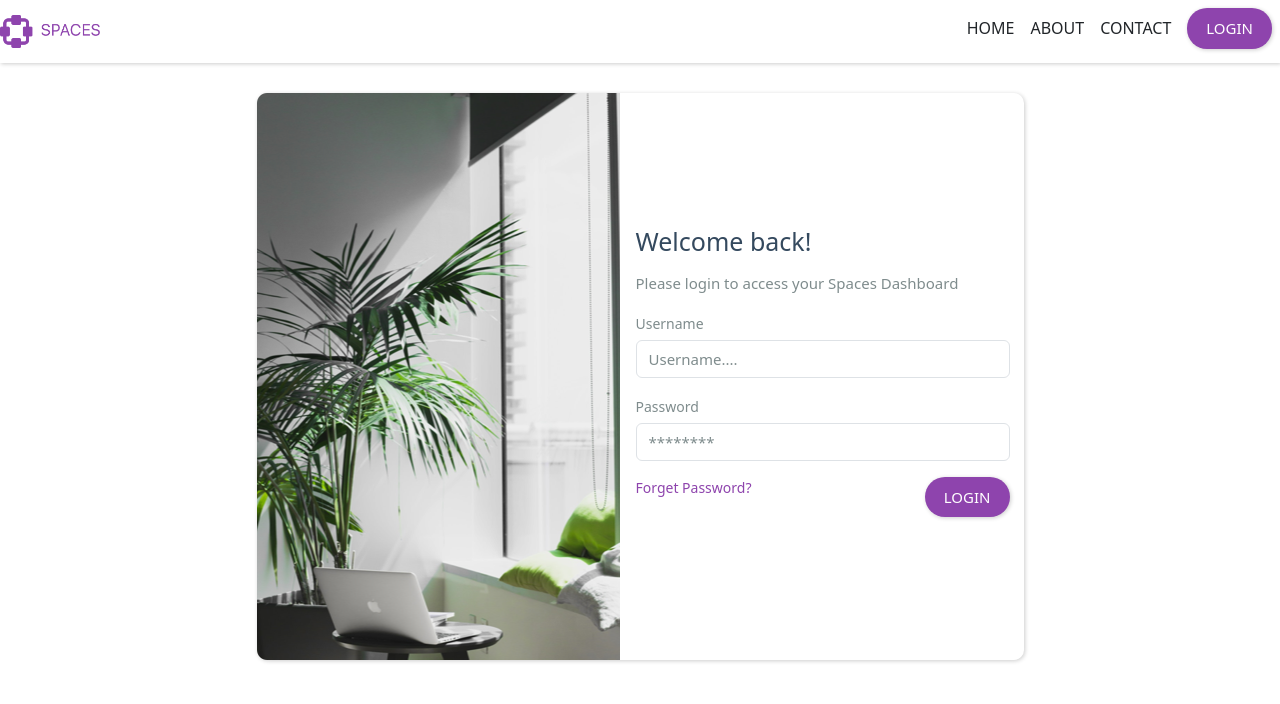
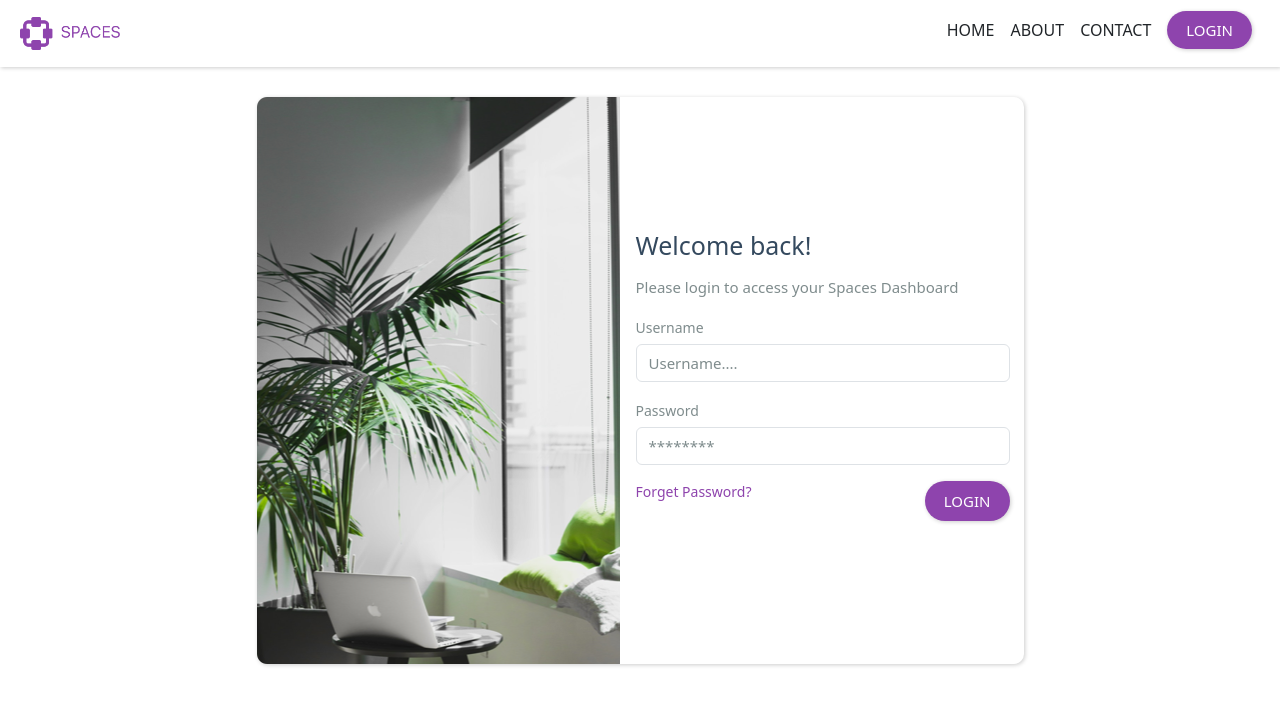
Before and after one commit to Muhabdhadi/parent-assessment, an Angular app: page /login in a window 1280 px wide. Shown: the top 704 px of the page. Built offline with nearby package versions, Linux system fonts and the light colour scheme.

Commit message:
add routerLink on Login button fix login button UI

```diff
--- a/src/app/shared/header/header.component.html
+++ b/src/app/shared/header/header.component.html
@@ -9,7 +9,7 @@
             <li>ABOUT</li>
             <li>CONTACT</li>
             <li>
-                <button class="login-btn">LOGIN</button>
+                <a routerLink="/login" class="login-btn">LOGIN</a>
             </li>
         </ul>
     </div>
--- a/src/app/shared/header/header.component.scss
+++ b/src/app/shared/header/header.component.scss
@@ -5,7 +5,7 @@
     flex-direction: row;
     justify-content: space-between;
     margin-bottom: 30px;
-
+    padding: 17px 20px;
     &-logo {
         width: 100px;
     }
@@ -32,4 +32,5 @@
     box-shadow: 1px 1px 4px 0 rgba(0,0,0,0.2);
     padding: 9px 19px;
     border-radius: 20px;
+    text-decoration: none;
 }
```
